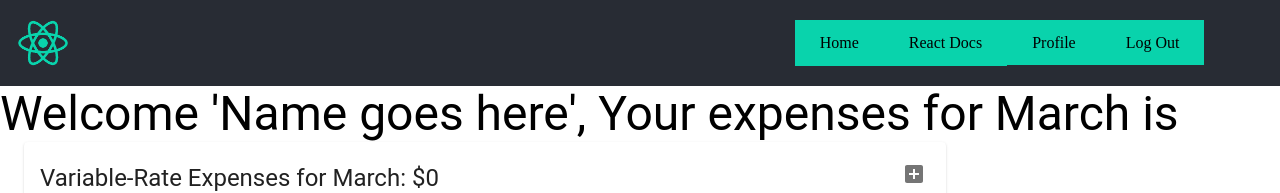
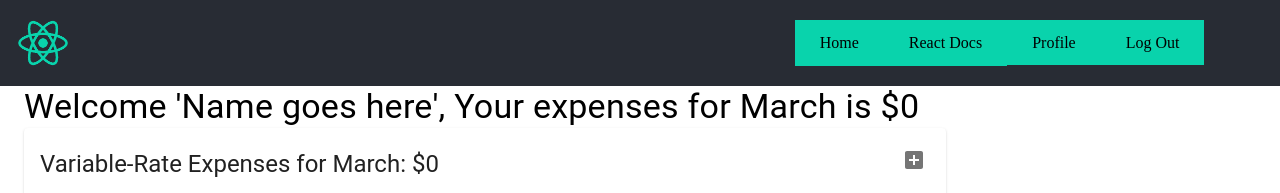
Before and after one commit to MAIMBRAIN/RedeFinance, a React (Create React App) app in the folder client/: page /dashboard in a window 1280 px wide. Shown: the top 193 px of the page. Built offline with nearby package versions, Linux system fonts and the light colour scheme; no server answers; sample sign-in values are in the browser's storage.

Commit message:
Total expenses, form clear

```diff
--- a/client/src/components/Expenses/ExpenseCard.js
+++ b/client/src/components/Expenses/ExpenseCard.js
@@ -8,6 +8,7 @@ import API from '../../utils/expenses'
 
 const ExpenseCard = (props) =>
 {
+    const clear = '';
     const [showForm, setShowForm] = useState(false)
     const [type, setType] = useState();
     const [name, setName] = useState();
@@ -52,7 +53,10 @@ const ExpenseCard = (props) =>
     }
 
     // Total of expenses
-
+    const expensesTotal = () =>
+    {
+        return flatRateTotal() + variableRateTotal()
+    }
     // Total of Flat Rate expenses
     const flatRateTotal = () =>
     {
@@ -86,8 +90,14 @@ const ExpenseCard = (props) =>
         .then(res => console.log('Success', res))
         .catch(err => console.log('Error: ', err));
         try {
+            showExpenses();
+            setType(clear)
+            setName(clear)
+            setCategory(clear)
+            setDate(new Date())
+            setOccurance(clear)
+            setCost(clear)
             setShowForm(false);
-            showExpenses();
         } catch (error) {
             console.log(error)
         }
@@ -96,6 +106,9 @@ const ExpenseCard = (props) =>
 
     return(
         <Container>
+            <Typography variant={'h4'}>
+                Welcome 'Name goes here', Your expenses for {props.month} is ${expensesTotal()}
+            </Typography>
                 <Grid container spacing={1} wrap={'wrap'}>
                     <Grid item xs={9}>
                     <Grid item xs={12}>
--- a/client/src/views/Dashboard.js
+++ b/client/src/views/Dashboard.js
@@ -12,10 +12,6 @@ const Dashboard = (props) =>
 {
     return (
         <div>
-            <Typography variant={'h3'}>
-                Welcome 'Name goes here', Your expenses for {month()} is
-            </Typography>
-
             <ExpenseCard month={month()}/>
         </div>
     )
```
